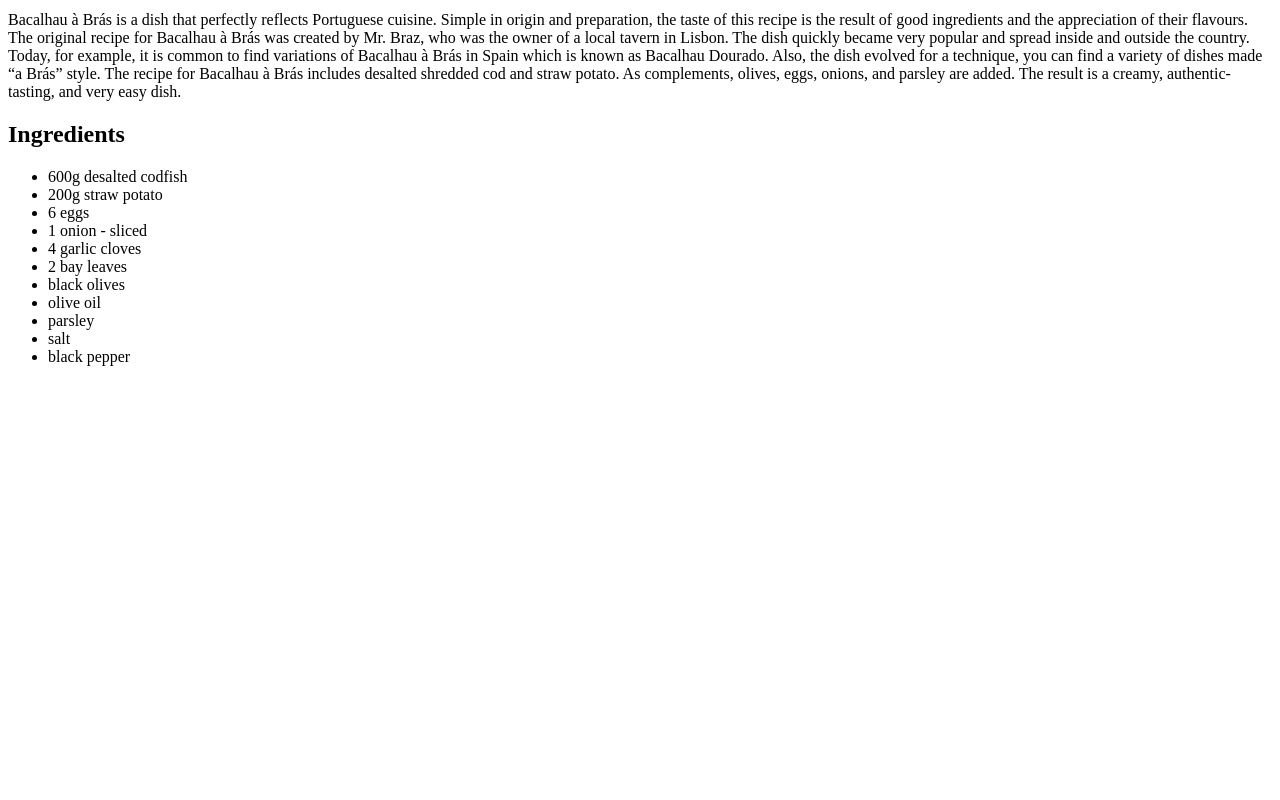
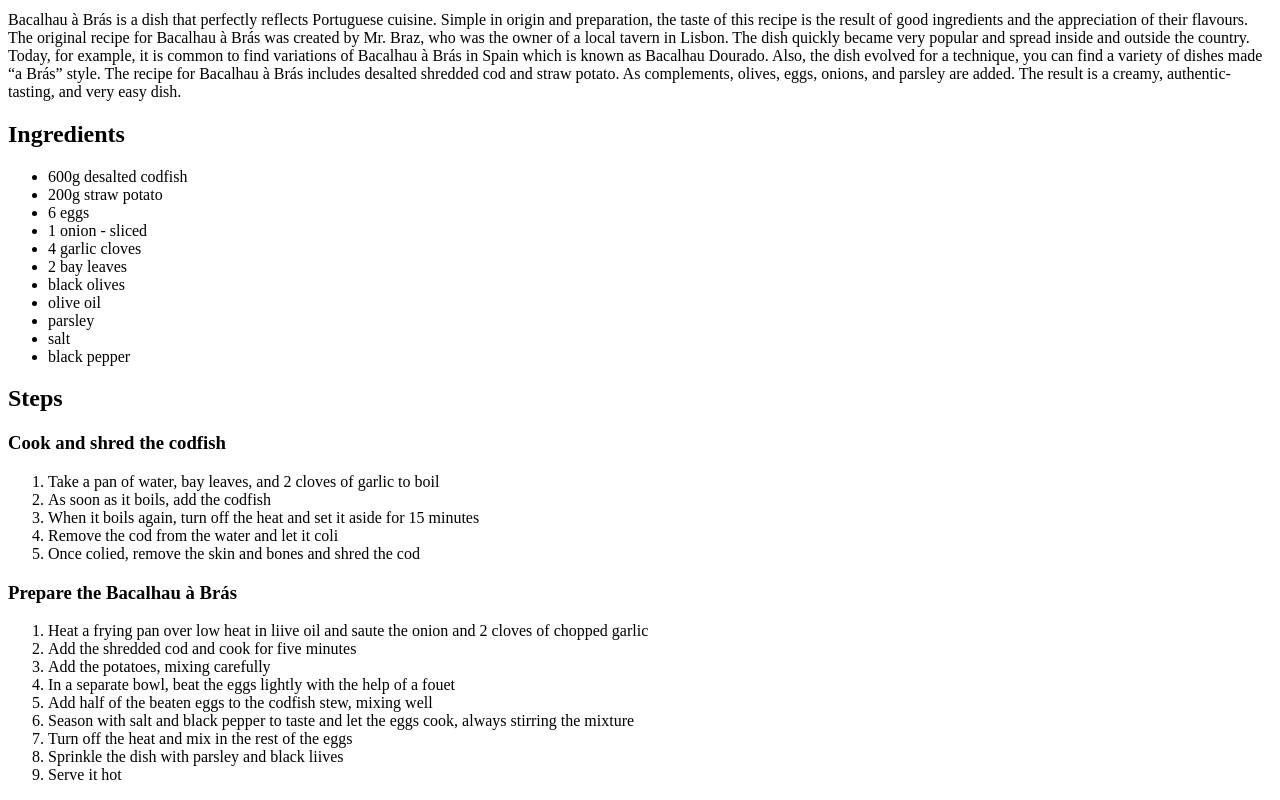
Before and after one commit to filipeoliveira7/odin-recipes, a plain HTML site: page recipes/bacalhaubras.html in a window 1280 px wide. Shown: the part 604-1404 px from the top of the page. Before the commit the page ends 986 px from the top, so only its background shows below. Drawn offline with Linux system fonts and the light colour scheme.

Commit message:
Create list of steps in bacalhaubras

```diff
--- a/recipes/bacalhaubras.html
+++ b/recipes/bacalhaubras.html
@@ -19,11 +19,16 @@
 
     <p></p>
 
-    <p>Bacalhau à Brás is a dish that perfectly reflects Portuguese cuisine. Simple in origin and preparation, the taste of this recipe is the result of good ingredients and the appreciation of their flavours.
+    <p>Bacalhau à Brás is a dish that perfectly reflects Portuguese cuisine. Simple in origin and preparation,
+        the taste of this recipe is the result of good ingredients and the appreciation of their flavours.
 
-        The original recipe for Bacalhau à Brás was created by  Mr. Braz, who was the owner of a local tavern in Lisbon. The dish quickly became very popular and spread inside and outside the country. Today, for example, it is common to find variations of Bacalhau à Brás in Spain which is known as Bacalhau Dourado. Also, the dish evolved for a technique, you can find a variety of dishes made “a Brás” style.
+        The original recipe for Bacalhau à Brás was created by  Mr. Braz, who was the owner of a local tavern in Lisbon.
+        The dish quickly became very popular and spread inside and outside the country. Today, for example,
+        it is common to find variations of Bacalhau à Brás in Spain which is known as Bacalhau Dourado.
+        Also, the dish evolved for a technique, you can find a variety of dishes made “a Brás” style.
 
-        The recipe for Bacalhau à Brás includes desalted shredded cod and straw potato. As complements, olives, eggs, onions, and parsley are added. The result is a creamy, authentic-tasting, and very easy dish.</p>
+        The recipe for Bacalhau à Brás includes desalted shredded cod and straw potato.
+        As complements, olives, eggs, onions, and parsley are added. The result is a creamy, authentic-tasting, and very easy dish.</p>
 
     <p></p>
     <p></p>
@@ -46,5 +51,39 @@
         <li>salt</li>
         <li>black pepper</li>
     </ul>
+
+    <p></p>
+    <p></p>
+
+    <h2>Steps</h2>
+
+    <p></p>
+
+    <h3>Cook and shred the codfish</h3>
+
+    <ol>
+        <li>Take a pan of water, bay leaves, and 2 cloves of garlic to boil</li>
+        <li>As soon as it boils, add the codfish</li>
+        <li>When it boils again, turn off the heat and set it aside for 15 minutes</li>
+        <li>Remove the cod from the water and let it coli</li>
+        <li>Once colied, remove the skin and bones and shred the cod</li>
+    </ol>
+
+    <p></p>
+
+    <h3>Prepare the Bacalhau à Brás</h3>
+
+    <ol>
+        <li>Heat a frying pan over low heat in liive oil and saute the onion and 2 cloves of chopped garlic</li>
+        <li>Add the shredded cod and cook for five minutes</li>
+        <li>Add the potatoes, mixing carefully</li>
+        <li>In a separate bowl, beat the eggs lightly with the help of a fouet</li>
+        <li>Add half of the beaten eggs to the codfish stew, mixing well</li>
+        <li>Season with salt and black pepper to taste and let the eggs cook, always stirring the mixture</li>
+        <li>Turn off the heat and mix in the rest of the eggs</li>
+        <li>Sprinkle the dish with parsley and black liives</li>
+        <li>Serve it hot</li>
+    </ol>
+
 </body>
 </html>
```
